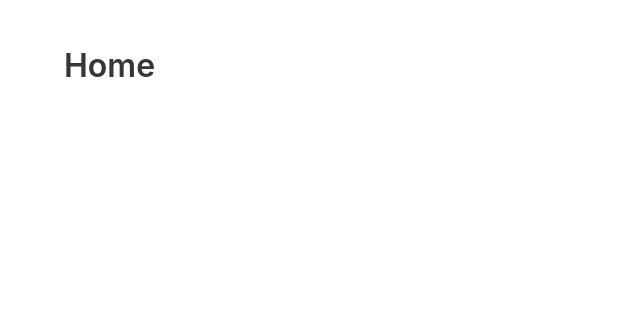
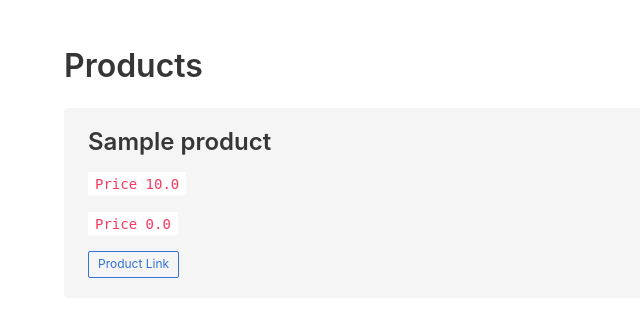
Before and after one commit to danielc92/django-order-system, a Django app: page / in a window 1280 px wide. Shown: the top 317 px of the page, without its empty margins (0-640 px from the left). Run offline with Django 3.2, Linux system fonts and the light colour scheme; tables that the repository leaves empty hold one stand-in row (values such as "Sample post"); some libraries are stand-ins or nearby versions.

Commit message:
Rendered products on home page

```diff
--- a/system/views.py
+++ b/system/views.py
@@ -5,12 +5,12 @@ from django.contrib.auth import login as authlogin
 from django.contrib.auth import logout as authlogout
 from django.contrib.auth import authenticate as auth
 from django.contrib.auth.decorators import login_required as lr
-
+from .models import Product, Order, OrderProduct
 
 
 def home_view(request):
 
-    context = {}
+    context = {'objects': Product.objects.all() }
 
     return render(request, 'home.html', context)
 
--- a/templates/home.html
+++ b/templates/home.html
@@ -4,7 +4,19 @@
 {% block content %}
 <section class="section">
     <section class="container">
-        <h1 class="title">Home</h1>
+        <h1 class="title">Products</h1>
+
+        {% for o in objects %}
+        <article class="notification">
+            <div class="content">
+                <h3>{{ o.product_name }}</h3>
+                <p><code>Price {{ o.price }}</code></p>
+                <p><code>Price {{ o.discounted }}</code></p>
+                <p><a href="" class="button is-small is-link is-outlined">Product Link</a></p>
+            </div>
+
+        </article>
+        {% endfor %}
 
     </section>
 </section>
```
